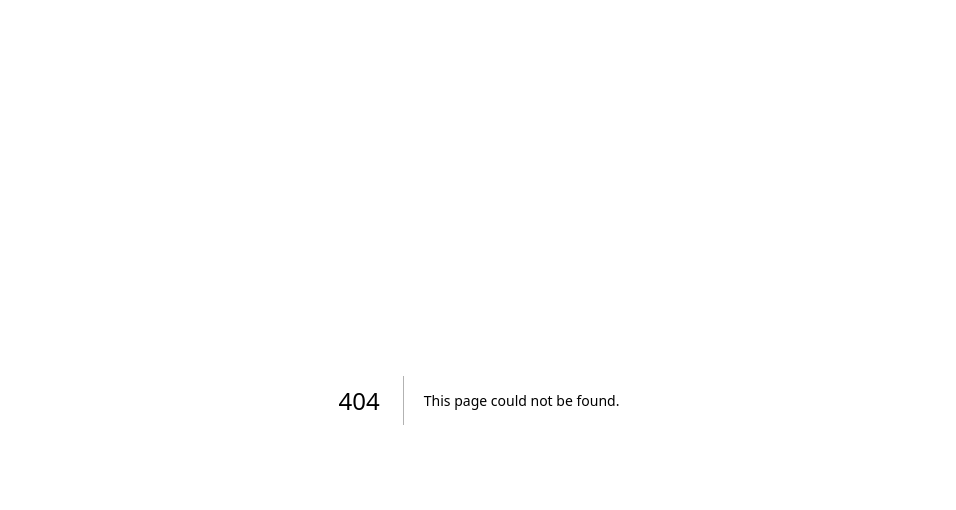
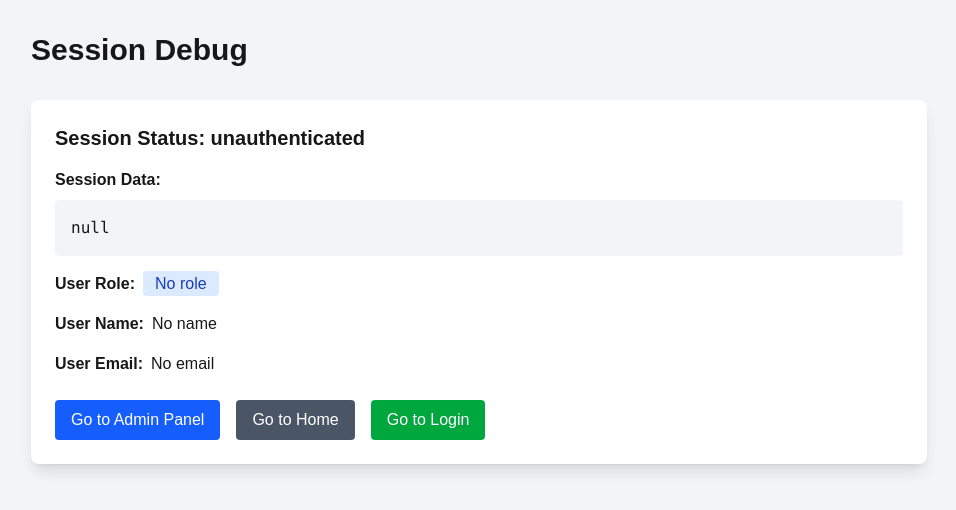
Before and after one commit to naderyb/nrivizi, a Next.js app: page /debug in a window 1280 px wide. Before the commit this address had no page. Shown: the top 510 px of the page, without its empty margins (161-1117 px from the left). Built offline with nearby package versions, Linux system fonts and the light colour scheme; no server answers.

Commit message:
Add SessionDebug component for displaying session information and user details

```diff
--- /dev/null
+++ b/src/app/debug/page.tsx
@@ -0,0 +1,69 @@
+"use client";
+
+import { useSession } from "next-auth/react";
+import Link from "next/link";
+
+export default function SessionDebug() {
+  const { data: session, status } = useSession();
+
+  return (
+    <div className="min-h-screen bg-gray-100 p-8">
+      <div className="max-w-4xl mx-auto">
+        <h1 className="text-3xl font-bold mb-8">Session Debug</h1>
+
+        <div className="bg-white rounded-lg p-6 shadow-lg">
+          <h2 className="text-xl font-semibold mb-4">
+            Session Status: {status}
+          </h2>
+
+          <div className="space-y-4">
+            <div>
+              <strong>Session Data:</strong>
+              <pre className="bg-gray-100 p-4 rounded mt-2 overflow-auto">
+                {JSON.stringify(session, null, 2)}
+              </pre>
+            </div>
+
+            <div>
+              <strong>User Role:</strong>
+              <span className="ml-2 px-3 py-1 bg-blue-100 text-blue-800 rounded">
+                {session?.user?.role || "No role"}
+              </span>
+            </div>
+
+            <div>
+              <strong>User Name:</strong>
+              <span className="ml-2">{session?.user?.name || "No name"}</span>
+            </div>
+
+            <div>
+              <strong>User Email:</strong>
+              <span className="ml-2">{session?.user?.email || "No email"}</span>
+            </div>
+          </div>
+
+          <div className="mt-6 space-x-4">
+            <Link
+              href="/admin"
+              className="bg-blue-600 text-white px-4 py-2 rounded hover:bg-blue-700 inline-block"
+            >
+              Go to Admin Panel
+            </Link>
+            <Link
+              href="/"
+              className="bg-gray-600 text-white px-4 py-2 rounded hover:bg-gray-700 inline-block"
+            >
+              Go to Home
+            </Link>
+            <Link
+              href="/login"
+              className="bg-green-600 text-white px-4 py-2 rounded hover:bg-green-700 inline-block"
+            >
+              Go to Login
+            </Link>
+          </div>
+        </div>
+      </div>
+    </div>
+  );
+}
```
